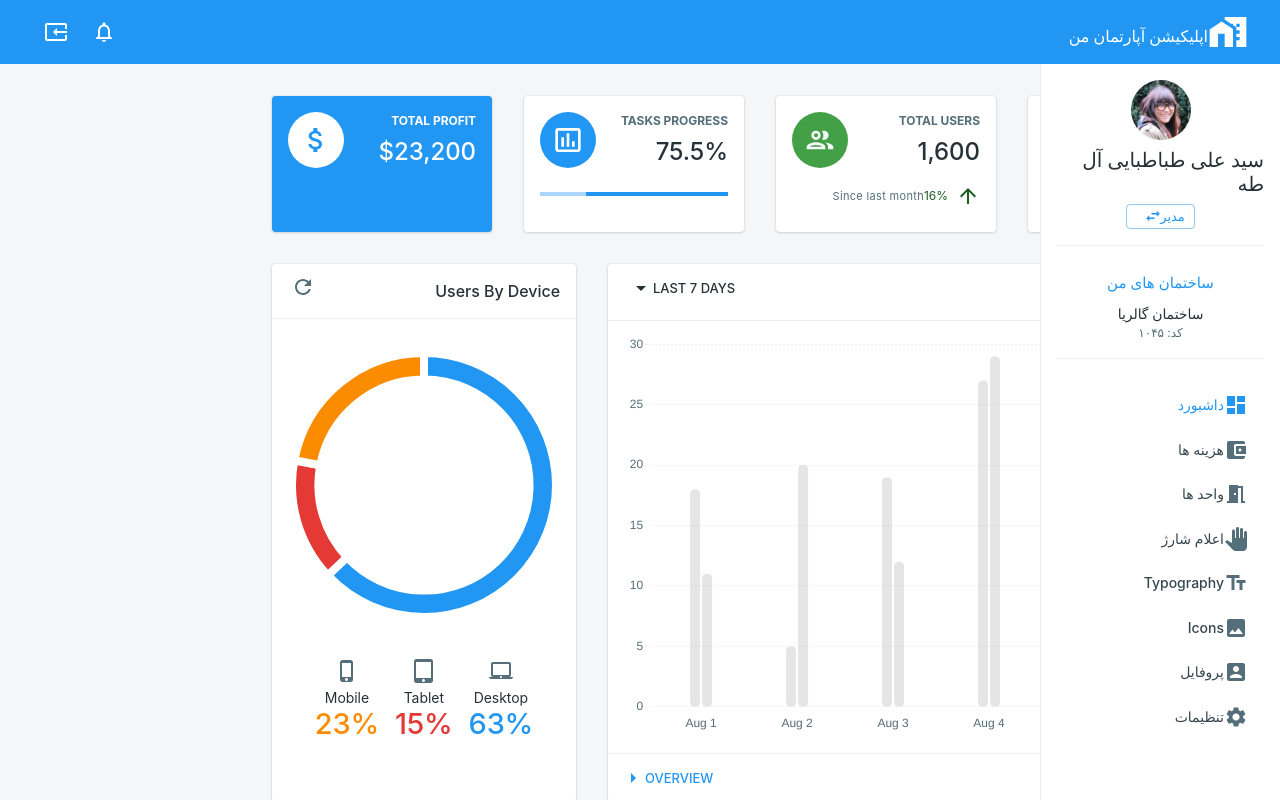
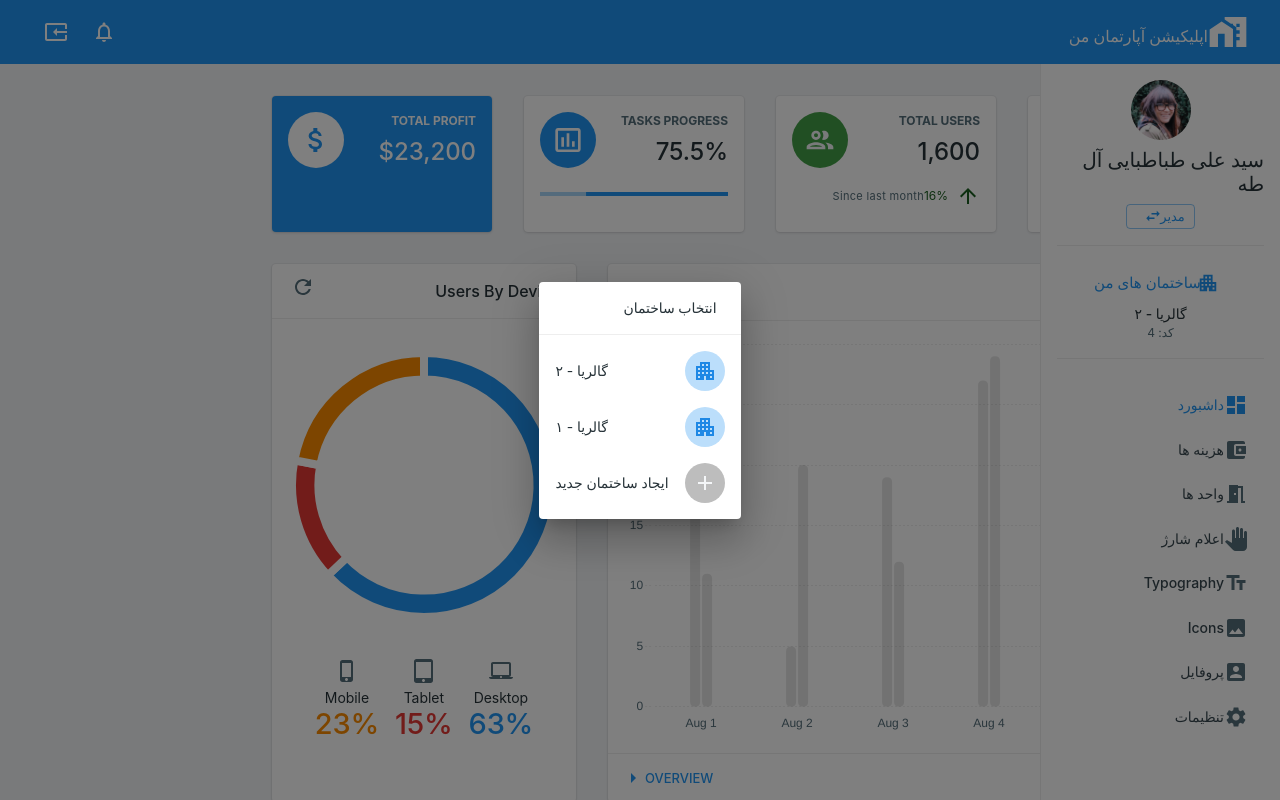
Before and after one commit to alitabatabaeiat/bachelor-final-project-frontend, a React (Create React App) app: page /dashboard in a window 1280 px wide. Both pictures are taken after a click on the button "ساختمان های من". Shown: the top 800 px of the page. Built offline with nearby package versions, Linux system fonts and the light colour scheme; what jss-rtl, validate.js would draw is missing.

Commit message:
Add Apartment to sidebar + apartment selection dialog

```diff
--- a/src/layouts/Main/components/Sidebar/components/Apartment/Apartment.js
+++ b/src/layouts/Main/components/Sidebar/components/Apartment/Apartment.js
@@ -3,6 +3,8 @@ import clsx from 'clsx';
 import PropTypes from 'prop-types';
 import { makeStyles } from '@material-ui/styles';
 import { Typography, Button } from '@material-ui/core';
+import ApartmentIcon from '@material-ui/icons/Apartment';
+import ApartmentDialog from '../ApartmentDialog';
 
 const useStyles = makeStyles(theme => ({
   root: {
@@ -13,9 +15,24 @@ const useStyles = makeStyles(theme => ({
 }));
 
 const Apartment = props => {
+  const [open, setOpen] = React.useState(false);
+  const [selectedValue, setSelectedValue] = React.useState({
+    'id': 4,
+    'title': 'گالریا - ۲',
+    'city': 'تهران',
+    'address': 'خ الهیه - خ گلنار - پ ۵۵'
+  });
+
   const { className, ...rest } = props;
 
   const classes = useStyles();
+
+  const handleClickOpen = () => setOpen(true);
+
+  const handleClose = (value) => {
+    setOpen(false);
+    setSelectedValue(value);
+  };
 
   return (
     <div
@@ -24,22 +41,29 @@ const Apartment = props => {
     >
       <Button
         color="primary"
+        onClick={handleClickOpen}
         size="large"
+        startIcon={<ApartmentIcon />}
       >ساختمان های من</Button>
       <div className={classes.content}>
         <Typography
           align="center"
           variant="h6"
         >
-          ساختمان گالریا
+          {selectedValue.title}
         </Typography>
         <Typography
           align="center"
           variant="body2"
         >
-          کد: ۱۰۴۵
+          کد: {selectedValue.id}
         </Typography>
       </div>
+      <ApartmentDialog
+        onClose={handleClose}
+        open={open}
+        selectedValue={selectedValue}
+      />
     </div>
   );
 };
--- /dev/null
+++ b/src/layouts/Main/components/Sidebar/components/ApartmentDialog/ApartmentDialog.js
@@ -0,0 +1,95 @@
+import React from 'react';
+import PropTypes from 'prop-types';
+import { makeStyles } from '@material-ui/core/styles';
+import Button from '@material-ui/core/Button';
+import Avatar from '@material-ui/core/Avatar';
+import List from '@material-ui/core/List';
+import ListItem from '@material-ui/core/ListItem';
+import ListItemAvatar from '@material-ui/core/ListItemAvatar';
+import ListItemText from '@material-ui/core/ListItemText';
+import DialogTitle from '@material-ui/core/DialogTitle';
+import Dialog from '@material-ui/core/Dialog';
+import PersonIcon from '@material-ui/icons/Person';
+import AddIcon from '@material-ui/icons/Add';
+import Typography from '@material-ui/core/Typography';
+import { blue } from '@material-ui/core/colors';
+import ApartmentIcon from '@material-ui/icons/Apartment';
+import Divider from '@material-ui/core/Divider';
+
+const apartments = [{
+  'id': 4,
+  'title': 'گالریا - ۲',
+  'city': 'تهران',
+  'address': 'خ الهیه - خ گلنار - پ ۵۵'
+}, {
+  'id': 5,
+  'title': 'گالریا - ۱',
+  'city': 'تهران',
+  'address': 'خ الهیه - خ گلنار - پ ۵۲'
+}];
+const useStyles = makeStyles({
+  avatar: {
+    backgroundColor: blue[100],
+    color: blue[600]
+  }
+});
+
+function ApartmentDialog(props) {
+  const classes = useStyles();
+  const { onClose, selectedValue, open } = props;
+
+  const handleClose = () => {
+    onClose(selectedValue);
+  };
+
+  const handleListItemClick = (value) => {
+    onClose(value);
+  };
+
+  return (
+    <Dialog
+      onClose={handleClose}
+      open={open}
+    >
+      <DialogTitle>انتخاب ساختمان</DialogTitle>
+      <Divider />
+      <List>
+        {apartments.map((apartment) => (
+          <ListItem
+            button
+            key={apartment.id}
+            onClick={() => handleListItemClick(apartment)}
+          >
+            <ListItemAvatar>
+              <Avatar className={classes.avatar}>
+                <ApartmentIcon/>
+              </Avatar>
+            </ListItemAvatar>
+            <ListItemText primary={apartment.title}/>
+          </ListItem>
+        ))}
+
+        <ListItem
+          autoFocus
+          button
+          onClick={() => handleListItemClick('addApartment')}
+        >
+          <ListItemAvatar>
+            <Avatar>
+              <AddIcon/>
+            </Avatar>
+          </ListItemAvatar>
+          <ListItemText primary="ایجاد ساختمان جدید"/>
+        </ListItem>
+      </List>
+    </Dialog>
+  );
+}
+
+ApartmentDialog.propTypes = {
+  onClose: PropTypes.func.isRequired,
+  open: PropTypes.bool.isRequired,
+  selectedValue: PropTypes.string.isRequired
+};
+
+export default ApartmentDialog;
--- /dev/null
+++ b/src/layouts/Main/components/Sidebar/components/ApartmentDialog/index.js
@@ -0,0 +1 @@
+export { default } from './ApartmentDialog';
```
